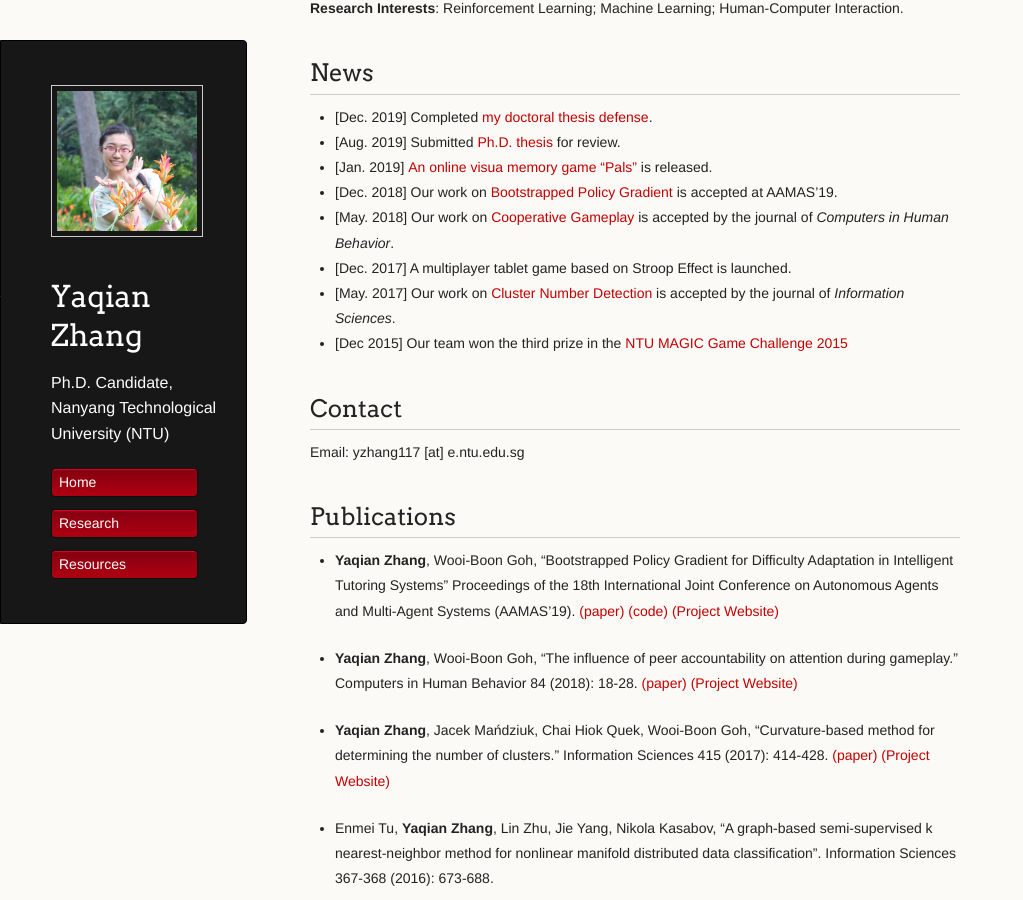
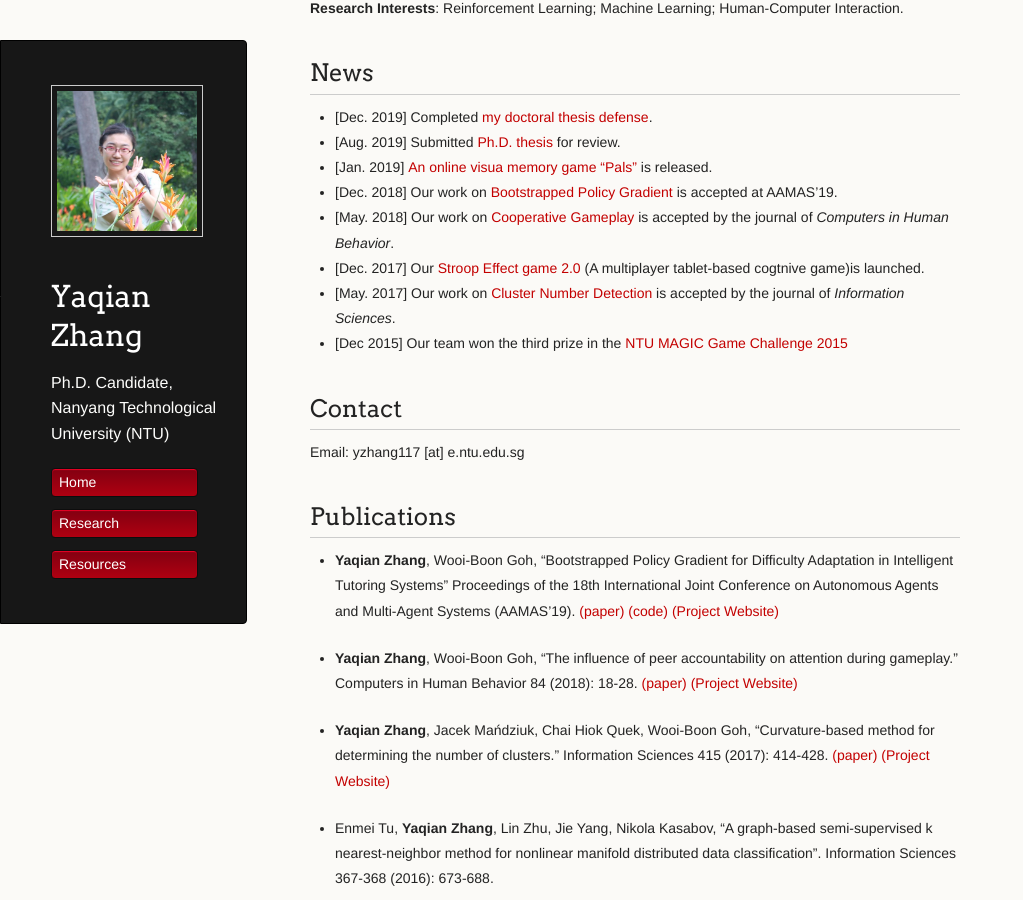
Before and after one commit to YaqianZhang/yaqianzhang.github.io, a Jekyll site: the page built from index.md, in a window 1280 px wide and 900 px high, scrolled down 588 px. Shown: the whole window, without its empty margins (0-1023 px from the left). Built offline with Jekyll 4.4.1, drawn with Linux system fonts in a browser that asks for light colours; our own code applies the rules of GitHub Pages for plain Markdown files.

Commit message:
Update index.md

```diff
--- a/index.md
+++ b/index.md
@@ -21,7 +21,7 @@ I'm also interested in applying machine learning to real-world problems. On this
 * [Jan. 2019]   [An online visua memory game "Pals"](http://vmg23apr-env.wipf9rh8mt.ap-southeast-1.elasticbeanstalk.com/vmg_23_Apr/) is released.
 * [Dec. 2018]  Our work on [Bootstrapped Policy Gradient](papers/19_YaqianZhang_BootstrappedPolicyGradient_aamas.pdf) is accepted at AAMAS'19.
 * [May. 2018]  Our work on [Cooperative Gameplay](papers/18_YaqianZhang_PeerAccountability_CHB.pdf) is accepted by the journal of _Computers in Human Behavior_.
-* [Dec. 2017]  A multiplayer tablet game based on Stroop Effect is launched.
+* [Dec. 2017]  Our [Stroop Effect game 2.0](https://yaqianzhang.github.io/2018/02/16/peer-accountability-on-attention.html) (A multiplayer tablet-based cogtnive game)is launched.
 * [May. 2017]  Our work on [Cluster Number Detection](papers/17_YaqianZhang_Curvature_Cluster_InformationScience.pdf) is accepted by the journal of _Information Sciences_.
 * [Dec 2015] Our team won the third prize in the [NTU MAGIC Game Challenge 2015](https://magic.ntu.edu.sg/programmes/Education/Pages/MAGIC-Game-Challenge-2015.aspx)
 
```
